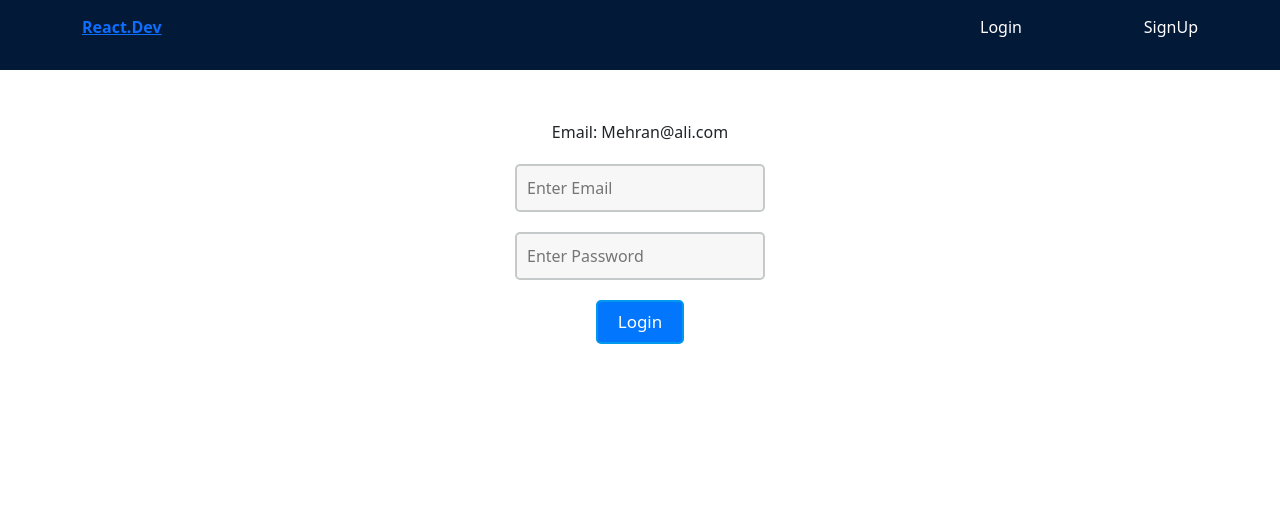
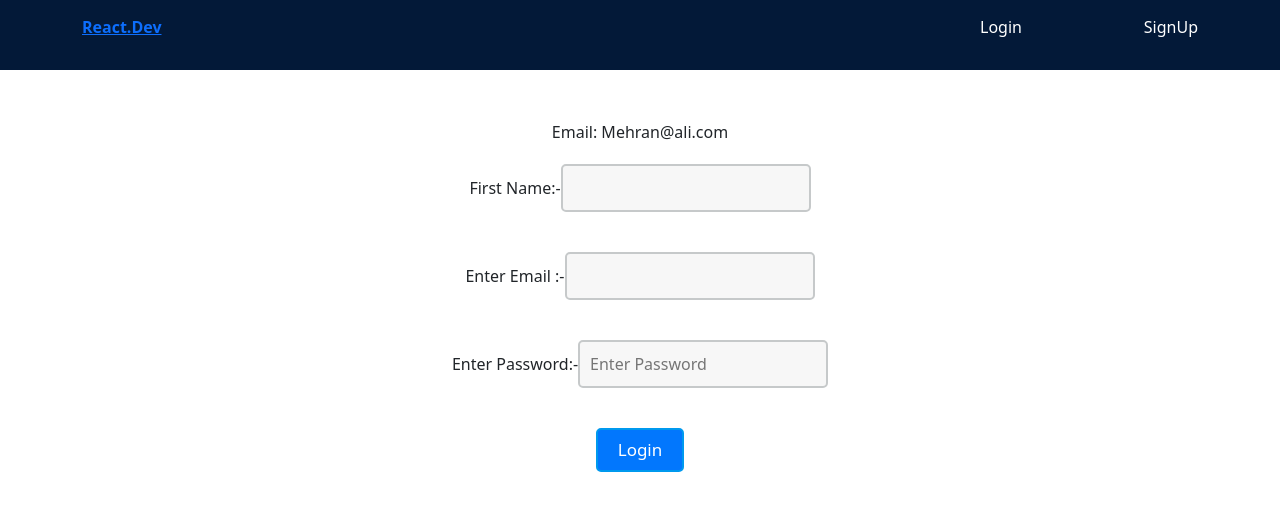
Before and after one commit to mehranali717/Ecomerce-Shofy, a React (Create React App) app: page /login in a window 1280 px wide. Shown: the top 510 px of the page. Built offline with nearby package versions, Linux system fonts and the light colour scheme.

Commit message:
react hook form

```diff
--- a/package.json
+++ b/package.json
@@ -3,6 +3,7 @@
   "version": "0.1.0",
   "private": true,
   "dependencies": {
+    "@hookform/resolvers": "^3.3.1",
     "@testing-library/jest-dom": "^5.17.0",
     "@testing-library/react": "^13.4.0",
     "@testing-library/user-event": "^13.5.0",
@@ -14,7 +15,8 @@
     "react-router-dom": "^6.16.0",
     "react-scripts": "5.0.1",
     "styled-components": "^6.0.8",
-    "web-vitals": "^2.1.4"
+    "web-vitals": "^2.1.4",
+    "yup": "^1.3.0"
   },
   "scripts": {
     "start": "react-scripts start",
--- a/src/App.js
+++ b/src/App.js
@@ -3,9 +3,10 @@ import { Credentials } from './Contexts/Credentials';
 import { useState } from 'react';
 import Routes from './Routes/Routes';
 function App() {
-  const [cradentials , setCredential]= useState([]);
+  const [credentials , setCredential]= useState([]);
+  console.log({credentials})
   const [showSidebar , setShowSidebar] = useState(false)
-  return <Credentials.Provider value={{cradentials, showSidebar, setShowSidebar , setCredential}}>
+  return <Credentials.Provider value={{credentials, showSidebar, setShowSidebar , setCredential}}>
                   <Routes />
          </Credentials.Provider>
 }
--- a/src/Components/Input/Input.js
+++ b/src/Components/Input/Input.js
@@ -1,4 +1,12 @@
-const Input =(props)=>{
-    return <input {...props}/>
+import styled from "styled-components"
+const InputWrapper = styled.div`
+display:flex,
+alignItems:center,
+`
+const Input =( {label, register,  ...props  })=>{
+    return <InputWrapper >
+        <label>{label}</label>
+        <input  {...props}{...register}/>
+    </InputWrapper>
 }
 export default Input
--- a/src/Components/Logo/Logo.js
+++ b/src/Components/Logo/Logo.js
@@ -41,7 +41,7 @@ const HamBurger = styled.span`
 }
     `
 const Logo =({logo})=>{
-    const {cradentials} = useContext(Credentials);
+    const {credentials} = useContext(Credentials);
     const {showSidebar ,setShowSidebar} = useContext(Credentials);
     const displaySidebar =()=>{
         setShowSidebar(!showSidebar)
@@ -63,7 +63,7 @@ const Logo =({logo})=>{
 
     return <>
             <Desklogo>{logo}</Desklogo>
-            {cradentials.map((email , index)=>(email && <HamBurger onClick={()=>displaySidebar()} key={index}/>)) }
+            {credentials.map((email , index)=>(email && <HamBurger onClick={()=>displaySidebar()} key={index}/>)) }
            </>
 }
 export default Logo
--- a/src/Components/index.js
+++ b/src/Components/index.js
@@ -2,4 +2,5 @@ export {default as Defaultbtn} from "./Button/Button";
 export {default as Input} from "./Input/Input";
 export {default as Logo} from "./Logo/Logo";
 export {default as Navbar} from "./Navbar/Navbar";
-export {default as Sidebar} from "./Sidebar/Sidebar"
+export {default as Sidebar} from "./Sidebar/Sidebar";
+export {default as Card} from "./Card/Card";
--- a/src/Layouts/MainLayout/MainLayout.js
+++ b/src/Layouts/MainLayout/MainLayout.js
@@ -9,10 +9,10 @@ display:flex;
 align-items:center;
 `
 const MainLayout =()=>{
-    const {cradentials} = useContext(Credentials)
+    const {credentials} = useContext(Credentials)
     const {showSidebar} = useContext(Credentials)
     return <>
-                <Header navItems={cradentials}/>
+                <Header navItems={credentials}/>
                     <LayoutWrapper>
                        {showSidebar && <Sidebar/>}
                         <Outlet />
--- a/src/Pages/Home/Home.js
+++ b/src/Pages/Home/Home.js
@@ -1,12 +1,12 @@
 import { useCallback, useState } from "react"
-import { Input } from "../../Components"
+// import { Input } from "../../Components"
 import Card from "../../Components/Card/Card"
 const Home =()=>{
-   const [input , setInput] = useState("");
+   // const [input , setInput] = useState("");
    const [count , setCount] = useState(0)
    const incrementCount =useCallback(()=>{setCount(count +1)} , [count])
    return <>
-            <Input onChange={(e)=>setInput(e.target.value)} />
+            {/* <Input onChange={(e)=>setInput(e.target.value)} /> */}
             <Card title="Travel" count ={count} onClick={incrementCount}/>
    </>
 }
--- a/src/Pages/Login/Login.js
+++ b/src/Pages/Login/Login.js
@@ -1,21 +1,40 @@
 import {Input, Defaultbtn} from "../../Components"
 import { useContext, useState } from "react"
 import { Credentials } from "../../Contexts/Credentials"
-import {useNavigate, useOutletContext } from "react-router-dom"
+import {useNavigate, useOutletContext } from "react-router-dom";
+import {useForm} from 'react-hook-form';
+import { yupResolver } from "@hookform/resolvers/yup";
+import * as yup from "yup";
+import styled from "styled-components";
+const ErrorMessage = styled.span`
+color:red
+`
+const schema = yup.object({
+    userName:yup.string().required("User Name is required").min(5,"Minimum of 5 characters"),
+    email:yup.string().email("Enter Valid Email").test('unsupported-domain', 'This domain is not supported', function (value) {
+        return !value || !value.endsWith('example.com');
+      }).required("Email is required"),
+    password:yup.string().required("Password is required").min(8,"Minimum of 8 characters").max(15),
+
+});
 const Login =()=>{
+    const {register , handleSubmit , formState:{errors}} =useForm(
+        {resolver:yupResolver(schema)})
     const [context] = useOutletContext();
     const {setCredential} = useContext(Credentials);
-    const [inputValue , setInputValue] = useState("")
     const navigate = useNavigate()
-    const onClick = () =>{
-          setCredential([inputValue])
-          navigate("/home");
-    }
-    return <div className="loginSection">
+   const onSubmit =(data) =>{
+    setCredential([data.email]);
+    navigate("/home");
+   }
+    return <form className="loginSection" onSubmit={handleSubmit(onSubmit)}>
                 {context}
-                <Input type="text" placeholder="Enter Email" onChange={(e)=>setInputValue(e.target.value)}/>
-                <Input type="password" placeholder="Enter Password"/>
-                <Defaultbtn onClick={()=>onClick()} value="Login"/>
-    </div>
+                <Input label="First Name:- " register={register("userName")} />
+                <ErrorMessage>{errors.userName?.message}</ErrorMessage>
+                <Input type="text" label="Enter Email :-" register={register("email" )}/>
+                <ErrorMessage>{errors.email?.message}</ErrorMessage>
+                <Input type="password" label="Enter Password:-" placeholder="Enter Password" register={register("password" )}/><ErrorMessage>{errors.password?.message}</ErrorMessage>
+                <Defaultbtn value="Login" type="submit"/>
+    </form>
 }
 export default Login
--- a/src/Routes/Routes.js
+++ b/src/Routes/Routes.js
@@ -8,10 +8,10 @@ const Admin = React.lazy(() => import('../Pages/Admin/Admin'));
 const User = React.lazy(() => import('../Pages/User/User'));
 
 const Routes = ()=>{
-    const {cradentials} = useContext(Credentials);
+    const {credentials} = useContext(Credentials);
     let routes = useRoutes([
         {
-            element:<ProtectedRoutes email={cradentials}><MainLayout/></ProtectedRoutes>,
+            element:<ProtectedRoutes email={credentials}><MainLayout/></ProtectedRoutes>,
             children:[
                 {path:"/home", element:<Home />},
                 {path:"/admin" , element:<Admin />},
@@ -33,15 +33,15 @@ const Routes = ()=>{
 export default Routes;
 const ProtectedRoutes =({ children}) =>{
     const emailRegex = /^([a-zA-Z0-9._%-]+@[a-zA-Z0-9.-]+\.[a-zA-Z]{2,})$/;
-    const {cradentials} = useContext(Credentials);
-	if((emailRegex.test(cradentials)))
+    const {credentials} = useContext(Credentials);
+	if((emailRegex.test(credentials)))
     return children;
 	return <Navigate to="/login" />;
 }
 
 //////////////////////other Ways to set routes///////////////////////////////////////////
  // return <Routes>
-    //             <Route element={<ProtectedRoutes email={cradentials}><MainLayout /></ProtectedRoutes>}>
+    //             <Route element={<ProtectedRoutes email={credentials}><MainLayout /></ProtectedRoutes>}>
     //                 <Route path='/home' element={<Home />} />
     //                 <Route path='/admin' element={<Admin />} />
     //                 <Route path='/user' element = {<User />}/>
@@ -52,7 +52,7 @@ const ProtectedRoutes =({ children}) =>{
     //             </Route>
     //             {/* <Route path='/home' element={<ProtectedRoutes><MainLayout><Home/></MainLayout></ProtectedRoutes>}/>
     //             <Route path='/login' element={<Register><Login /></Register>}/>
-    //             <Route path="/admin" element={<ProtectedRoutes email={cradentials}><MainLayout><Admin/></MainLayout></ProtectedRoutes>}/>
-    //             <Route path='/user' element={<ProtectedRoutes email={cradentials}><MainLayout><User/></MainLayout></ProtectedRoutes>}/>
+    //             <Route path="/admin" element={<ProtectedRoutes email={credentials}><MainLayout><Admin/></MainLayout></ProtectedRoutes>}/>
+    //             <Route path='/user' element={<ProtectedRoutes email={credentials}><MainLayout><User/></MainLayout></ProtectedRoutes>}/>
     //             <Route path='*' element={<Navigate to="/login"/>}/> */}
     //        </Routes>
```
Also changed, not shown: 1 other file (tests, documents, lock files or other folders).
